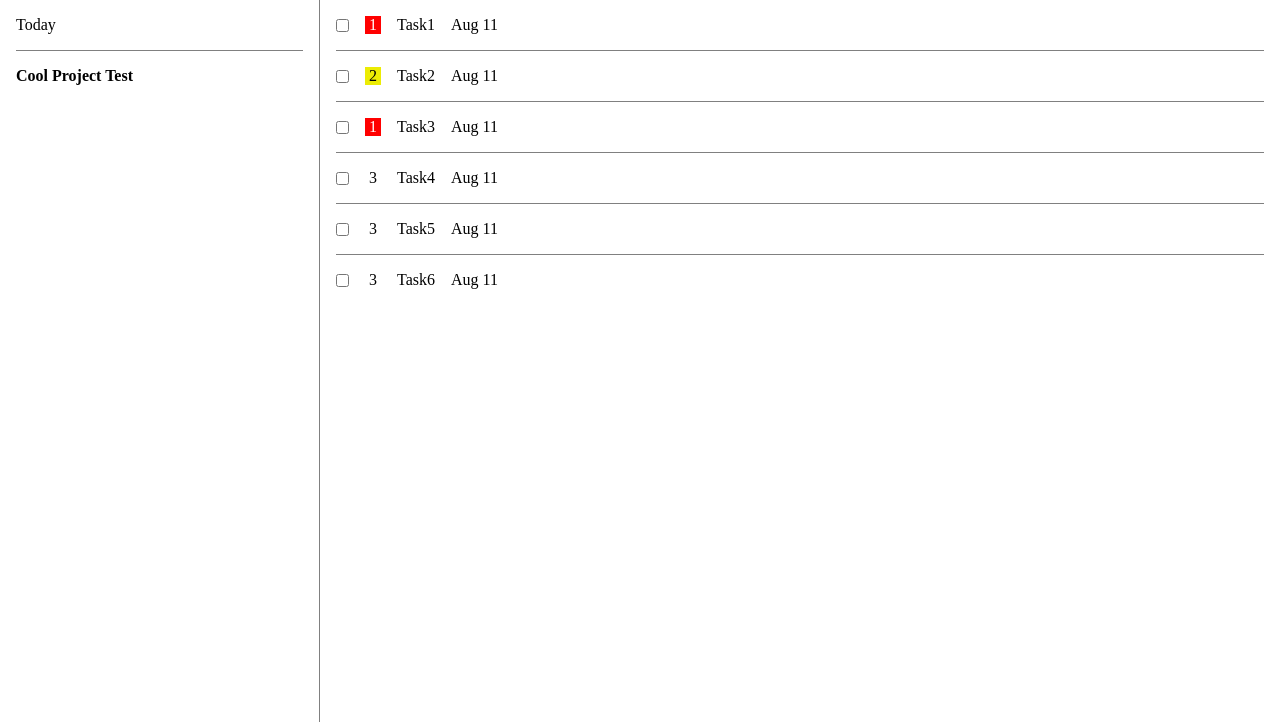
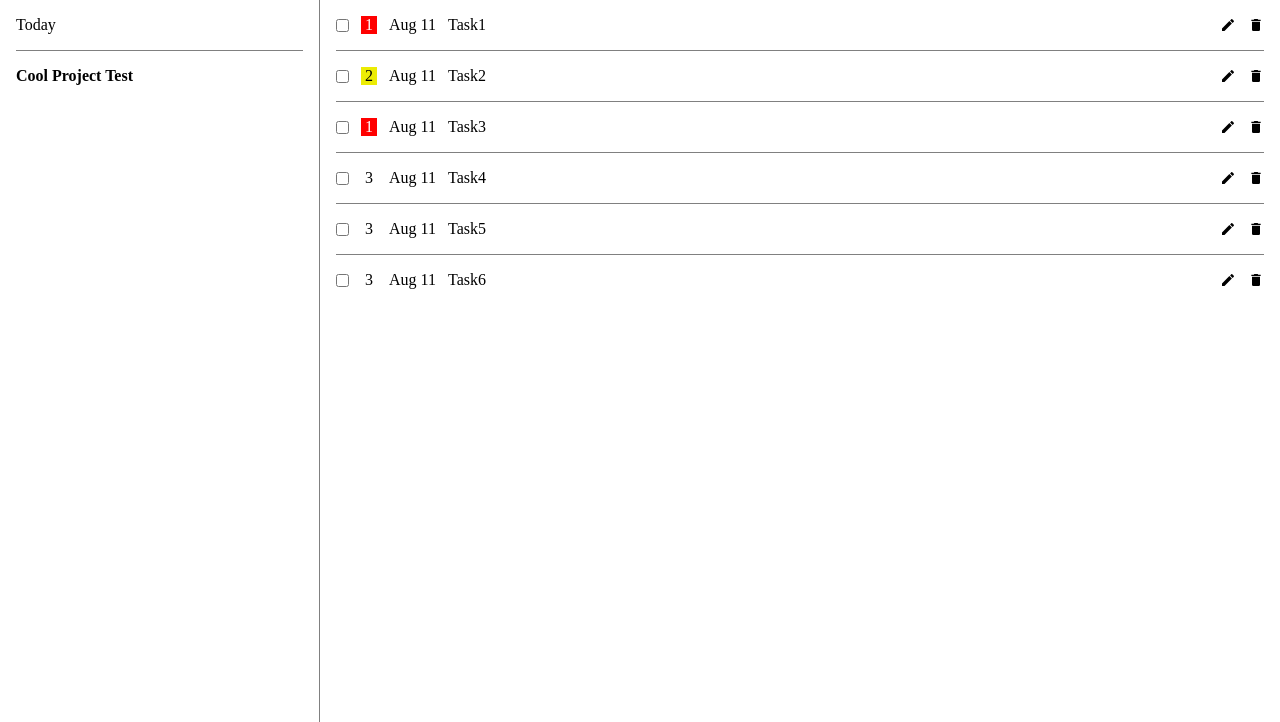
Before and after one commit to jcidp/todo-list, a website built with webpack: page dist/index.html in a window 1280 px wide. Shown: the top 722 px of the page. Built offline with nearby package versions, Linux system fonts and the light colour scheme.

Commit message:
Delete tasks with icon click

```diff
--- a/src/components/tasks.js
+++ b/src/components/tasks.js
@@ -9,22 +9,30 @@
     const container = createElement("div", "", ["task-container"]);
     tasks.forEach(task => {
         const task_container = createElement("div", "", ["task", "expand"]);
-        const one_liners = createElement("div", "", ["task-line", "expand"]);
-        one_liners.appendChild(createElement("input", "", "",[
+        const task_line = createElement("div", "", ["task-line", "expand"]);
+
+        const task_data = createElement("div", "", ["task-data", "expand"]);
+        task_data.appendChild(createElement("input", "", "",[
             ["type", "checkbox"]
         ]));
-        one_liners.appendChild(
+        task_data.appendChild(
             createElement("p", task.getPriority(), ["priority", `p${task.getPriority()}`, "expand"])
         );
-        one_liners.appendChild(
+        task_data.appendChild(
+            createElement("p", format(task.getDueDate(), "MMM dd"), ["task-due-date", "expand"])
+        );
+        task_line.appendChild(task_data);
+
+        task_line.appendChild(
             createElement("p", task.getTitle(), ["task-name", "expand"])
         );
-        one_liners.appendChild(
-            createElement("p", format(task.getDueDate(), "MMM d"), ["task-due-date", "expand"])
-        );
-        //TODO: append the pencil svg to the container
-        //TODO: append the trash can svg to the container
-        task_container.appendChild(one_liners);
+
+        const svgs = createElement("div", "", ["task-svg"]);
+        svgs.appendChild(renderLinkIcon("pencil", "0 0 24 24", "M20.71,7.04C21.1,6.65 21.1,6 20.71,5.63L18.37,3.29C18,2.9 17.35,2.9 16.96,3.29L15.12,5.12L18.87,8.87M3,17.25V21H6.75L17.81,9.93L14.06,6.18L3,17.25Z"));
+        svgs.appendChild(renderLinkIcon("delete", "0 0 24 24", "M19,4H15.5L14.5,3H9.5L8.5,4H5V6H19M6,19A2,2 0 0,0 8,21H16A2,2 0 0,0 18,19V7H6V19Z"));
+        task_line.appendChild(svgs);
+
+        task_container.appendChild(task_line);
         task_container.appendChild(
             createElement("p", task.getDescription(), ["task-description", "expand", "hidden"])
         );
--- a/src/helpers/renderSVG.js
+++ b/src/helpers/renderSVG.js
@@ -14,5 +14,7 @@
 
     iconSvg.appendChild(iconPath);
 
+    if (name === "pencil" || name === "delete") iconSvg.classList.add(name);
+
     return iconSvg;
     }
--- a/src/index.js
+++ b/src/index.js
@@ -25,8 +25,8 @@
 
     const changeCurrentProject = (project) => current_project = project;
 
-    const deleteProject = (project) => {
-        project_list = project_list.filter(current_project => current_project != project);
+    const deleteProject = (project_name) => {
+        project_list = project_list.filter(project => project.getName() != project_name);
         current_project = project_list.length ? project_list[0] : null;
     };
 
@@ -50,8 +50,10 @@
         current_project.addTask(Task("Task4", "Lorem ipsum dolor sit amet, consectetur adipiscing elit, sed do eiusmod tempor incididunt ut labore et dolore magna aliqua. Suspendisse sed nisi lacus sed viverra tellus. Sagittis aliquam malesuada bibendum arcu vitae elementum curabitur vitae nunc.", new Date(), 3));
         current_project.addTask(Task("Task5", "Desc5", new Date(), 3));
         current_project.addTask(Task("Task6", "Desc6", new Date(), 3));
+        current_project.setName("Cool Project Test");
+        //deleteProject("Today");
+        //addProject(Project("Project Test", []));
         //current_project.addTask(Task("Task7", "Desc7", new Date(), 3));
-        current_project.setName("Cool Project Test");
     };
 
     return {
@@ -88,6 +90,9 @@
 
         const tasks = document.querySelectorAll(".task");
         tasks.forEach(task => task.addEventListener("click", selectTask));
+
+        const deletes = document.querySelectorAll("svg.delete");
+        deletes.forEach(svg => svg.addEventListener("click", deleteTask));
     };
 
     function selectProject(e){
@@ -209,6 +214,18 @@
         renderPage();
     }
 
+    function deleteTask(e) {
+        const line = e.target.closest(".task-line");
+        const title = [...line.childNodes].filter(child =>
+            child.classList.contains("task-name"))[0].textContent;
+        console.log(title);
+
+        appController.getCurrentProject().deleteTask(title);
+
+        deletePage();
+        renderPage();
+    }
+
     function deletePage() {
         const body = document.querySelector("body");
         body.removeChild(document.querySelector("nav"));
--- a/src/modules/factories.js
+++ b/src/modules/factories.js
@@ -47,8 +47,10 @@
 
     const getTaskList = () => task_list;
     const addTask = (task) => task_list.push(task);
-    const deleteTask = (task) =>
-        task_list = task_list.filter(current_task => current_task != task);
+    const deleteTask = (task_title) =>
+        task_list = task_list.filter(current_task =>
+            current_task.getTitle() != task_title
+        );
 
 
     return {
--- a/src/style.css
+++ b/src/style.css
@@ -18,6 +18,10 @@
 .task-container, .project-container {
     flex: 1 0 1px;
     overflow-y: auto;
+}
+
+svg {
+    width: 1rem;
 }
 
 nav {
@@ -56,10 +60,10 @@
     border-top: 1px solid gray;
 }
 
-.task-line {
+.task-line, .task-data, .task-svg {
     display: flex;
     align-items: center;
-    gap: 1rem;
+    gap: 0.75rem;
 }
 
 .priority {
@@ -74,6 +78,14 @@
 
 .p2 {
     background-color: rgb(236, 236, 4);
+}
+
+.task-name {
+    flex: 1;
+}
+
+.task-description {
+    margin-top: 1rem;
 }
 
 .hidden {
@@ -98,7 +110,7 @@
     align-items: center;
 }
 
-svg {
+#author + svg {
     max-width: 2rem;
     fill: white;
 }
```
Also changed, not shown: dist/index.bundle.js.
